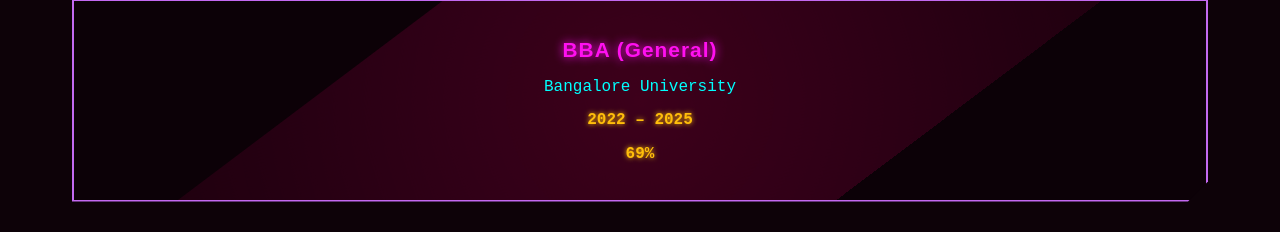
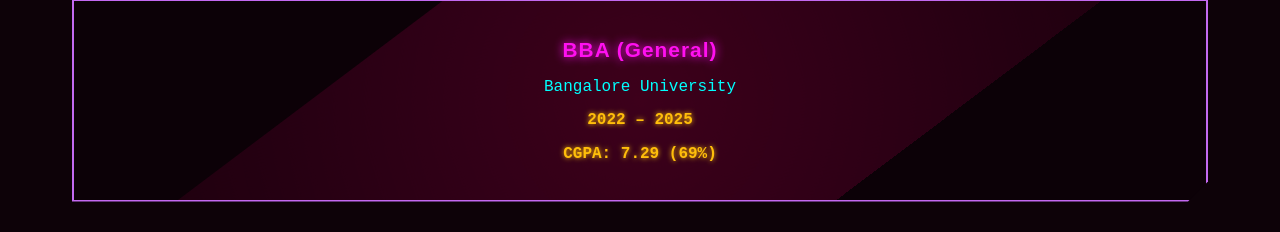
Before and after one commit to gupta-yuraj/Yuraj-Portfolio, a React (Vite) app: page / in a window 1280 px wide. Shown: the part 839-1071 px from the top of the page. Built offline with nearby package versions, Linux system fonts and the light colour scheme.

Commit message:
Update CGPA display in CyberpunkPortfolio

```diff
--- a/src/CyberpunkPortfolio.jsx
+++ b/src/CyberpunkPortfolio.jsx
@@ -912,7 +912,7 @@
               <p>Bangalore University</p>
               <p className="year">2022 – 2025</p>
 
-                            <p className="year">69%</p>
+                            <p className="year">CGPA: 7.29 (69%)</p>
 
             </div>
           </section>
```
